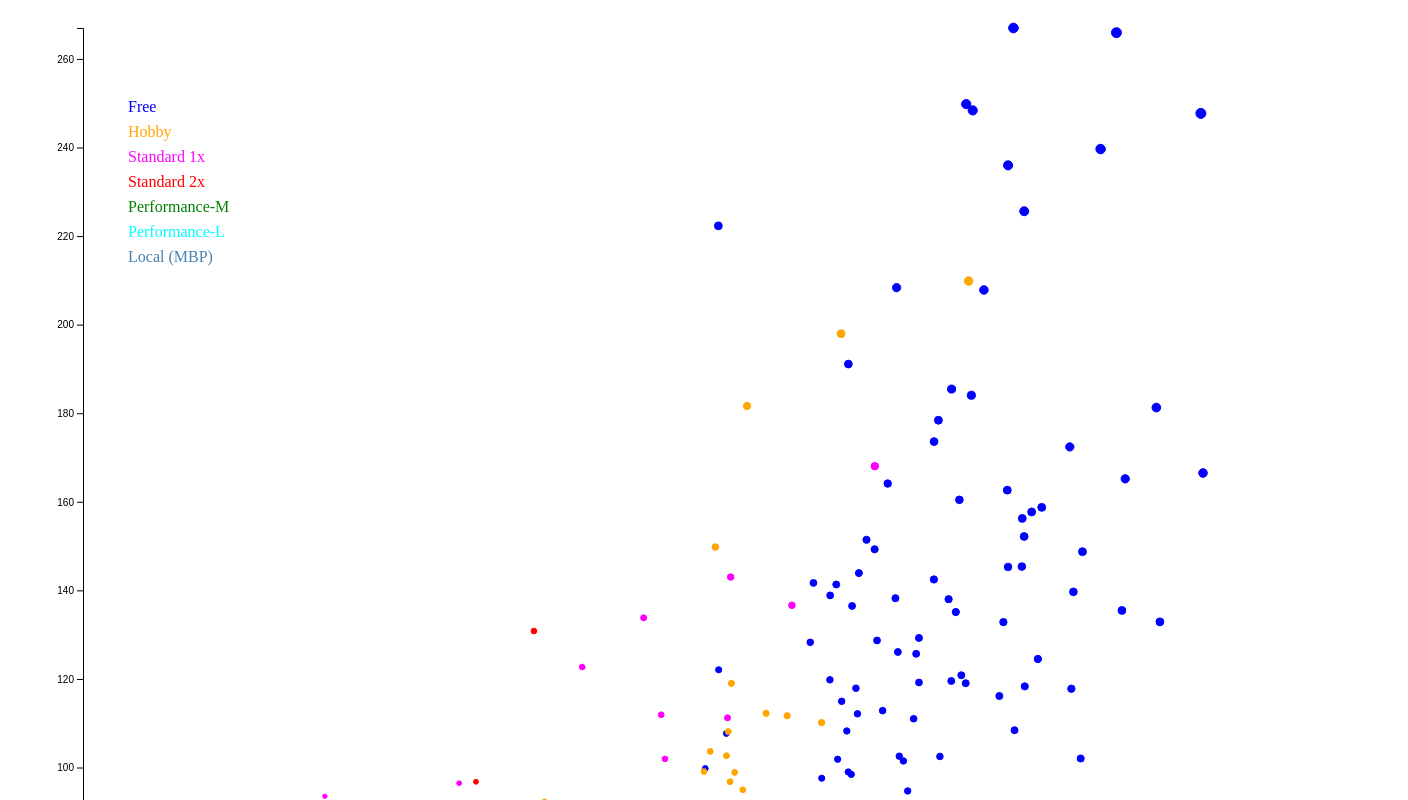
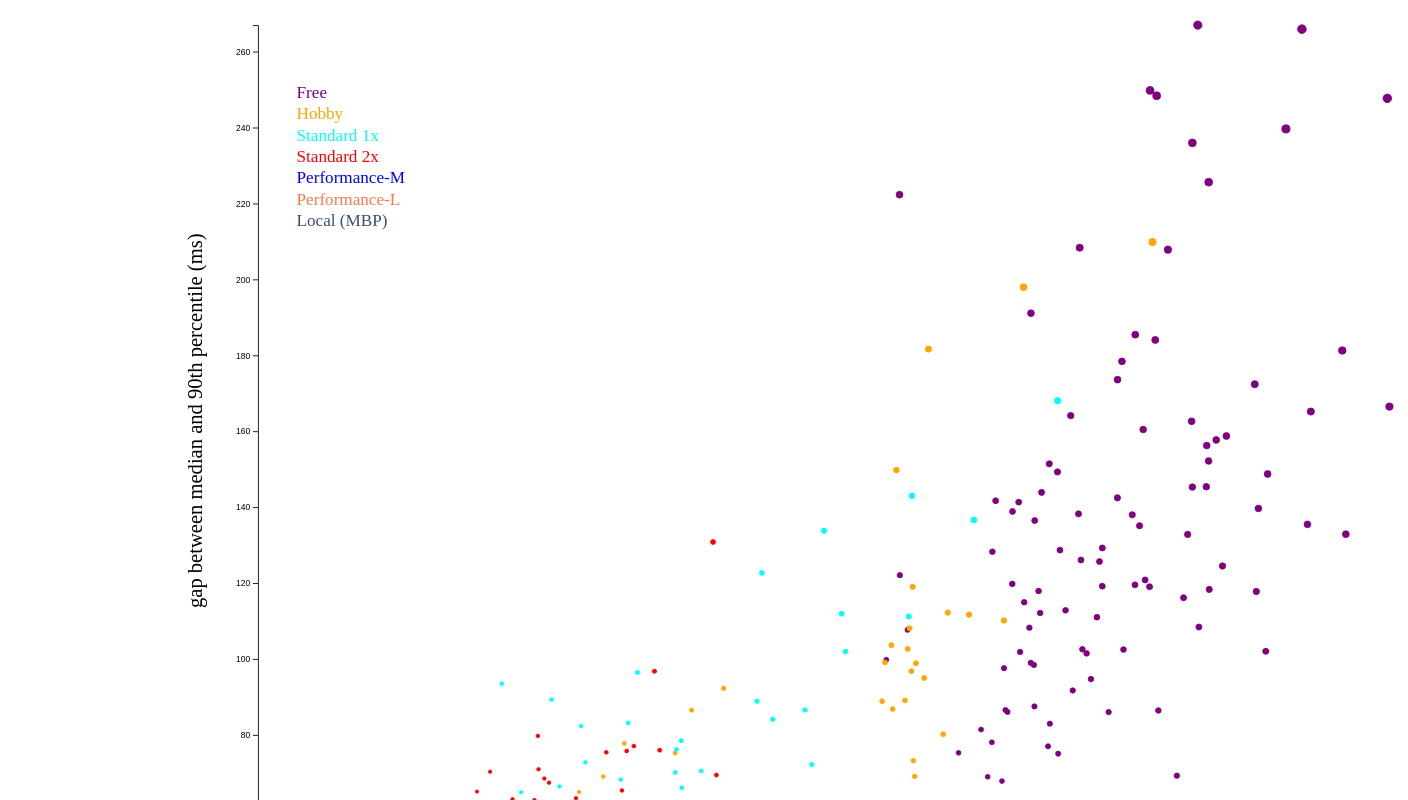
Before and after one commit to ChrisCoffey/tail-latency-test, a website: page public/experiment/index.html in a window 1280 px wide. Shown: the top 800 px of the page, 1408 px wide, since content can reach past the window. Drawn offline with nearby package versions, Linux system fonts and the light colour scheme.

Commit message:
Improve utility of viz

```diff
--- a/public/experiment/index.html
+++ b/public/experiment/index.html
@@ -7,15 +7,16 @@
     </head>
     <body>
       <script>
-        const h=w=1200
+        const h=1200;
+        const w=1400
         const dataset = {
-           free: {file: "string_results_free.json", color: "blue", label: "Free"}
-          ,hobby: {file: "string_results_hobby.json", color: "orange", label: "Hobby"}
-          ,standard: {file: "string_results_standard1.json", color: "magenta", label: "Standard 1x"}
+           free: {file: "string_results_free.json", color: "purple", label: "Free"}
+          ,hobby: {file: "string_results_hobby.json", color: "#ffa600", label: "Hobby"}
+          ,standard: {file: "string_results_standard1.json", color: "cyan", label: "Standard 1x"}
           ,standardTwo: {file: "string_results_standard2x_2.json", color: "red", label: "Standard 2x"}
-          ,perfM: {file: "string_results_perf-m.json", color: "green", label: "Performance-M"}
-          ,perfL: {file: "string_results_perf-l.json", color: "cyan", label: "Performance-L"}
-          ,local: {file: "string_results_local.json", color: "steelblue", label: "Local (MBP)"}
+          ,perfM: {file: "string_results_perf-m.json", color: "blue", label: "Performance-M"}
+          ,perfL: {file: "string_results_perf-l.json", color: "#ff764a", label: "Performance-L"}
+          ,local: {file: "string_results_local.json", color: "#374c80", label: "Local (MBP)"}
           }
 
         dataset.keys = Object.keys(dataset)
@@ -35,7 +36,7 @@
         Promise.all(
           // Fetch all the data
           dataset.keys.map( (key) => {
-            return d3.json(`http://localhost:8000/${dataset[key].file}`)
+            return d3.json(`/${dataset[key].file}`)
               .then( (data) => { dataset[key].data = data })
           })
         ).then(() => {
@@ -84,8 +85,21 @@
           // adds the axes to the scatterplot
           svg.append("g")
             .call(xAxis)
+          svg.append("text")
+            .attr("x", w/2)
+            .attr("y", h+30)
+            .attr("font-size", "x-large")
+            .text("median batch run (ms)")
+
           svg.append("g")
             .call(yAxis)
+          svg.append("text")
+            .attr("y", 10)
+            .attr("x", -(w/2))
+            .attr("font-size", "x-large")
+            .attr("transform", "rotate(-90)")
+            .text("gap between median and 90th percentile (ms)")
+
 
           svg.selectAll("labels")
             .data(dataset.keys)
@@ -96,6 +110,7 @@
               .style("fill", (key) => { return dataset[key].color })
               .text(key => dataset[key].label)
               .attr("text-anchor", "left")
+              .attr("font-size", "20px")
               .style("alignment-baseline", "middle")
 
           // add each dataset
@@ -104,7 +119,7 @@
 
             const data = dataset[key].data
 
-            g.selectAll("circle")
+            const node = g.selectAll("circle")
               .data(data)
               .enter().append("circle")
                 .attr("cx", (d) => { return x_scale(d.median/1000000)  })
@@ -112,7 +127,31 @@
                 .attr("r", (d) => { return radius_scale(d.p90/1000000) })
                 .attr("stroke", dataset[key].color)
                 .attr("fill", dataset[key].color)
+                .on("mouseover", onEnter)
+                .on("mouseout", onExit)
+                .each(function(d){ d.circle = this })
+
+            node.append("title")
+              .text(d => `${key}
+
+median: ${d.median / 1000000}
+min: ${d.min/ 1000000}
+max: ${d.maximum/ 1000000}
+p90: ${d.p90/ 1000000}
+gap: ${(d.p90 - d.median)/1000000}`)
+
           })
+
+          function onEnter(_, d) {
+            console.log("onEnter", d)
+            d3.select(d.circle).attr("r", "10")
+          }
+
+          function onExit(_, d) {
+            console.log("onExit", d)
+            d3.select(d.circle).attr("r", radius_scale(d.p90/ 1000000))
+          }
+
         })
       </script>
     </body>
```
Also changed, not shown: 1 other file.
